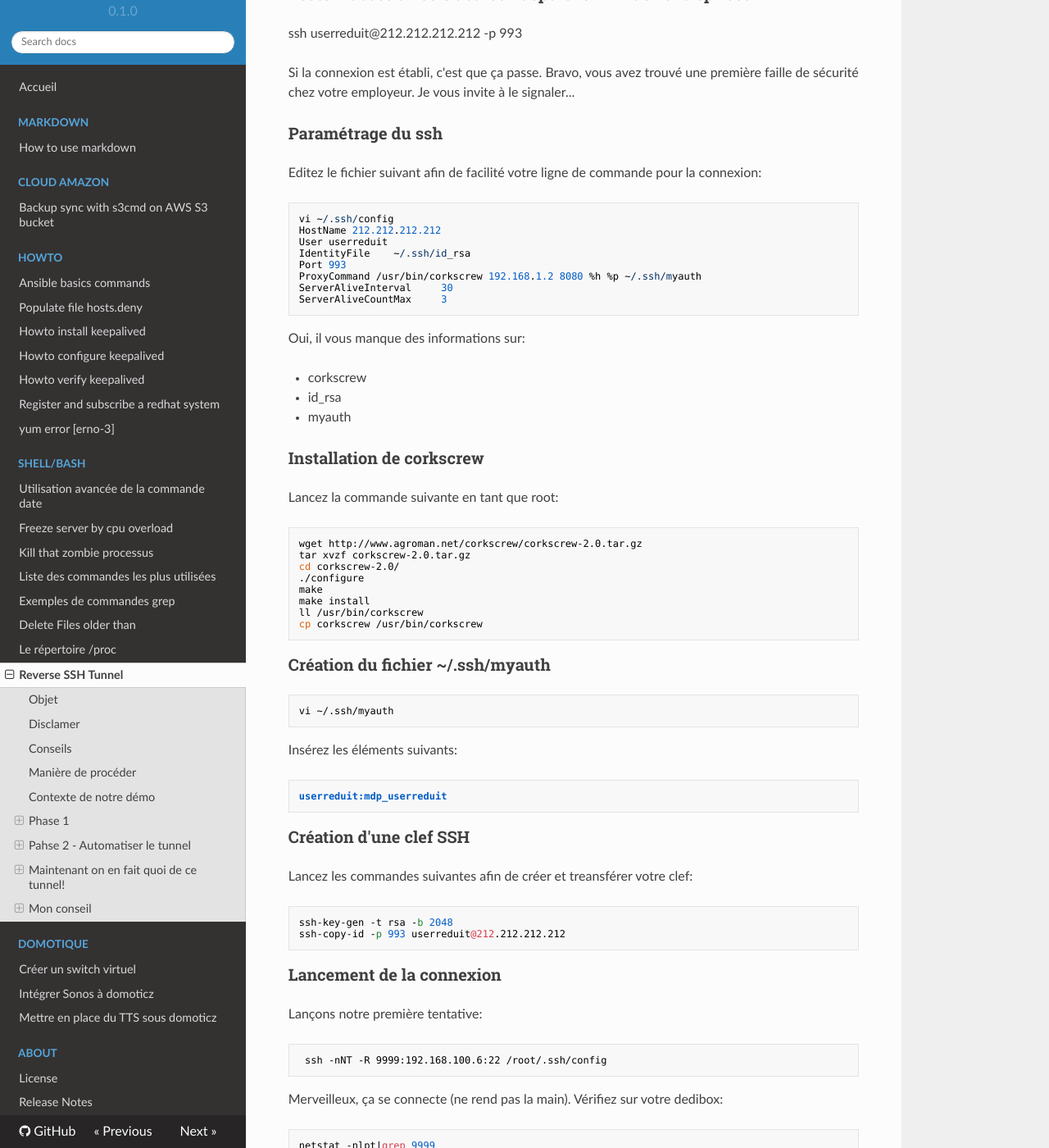
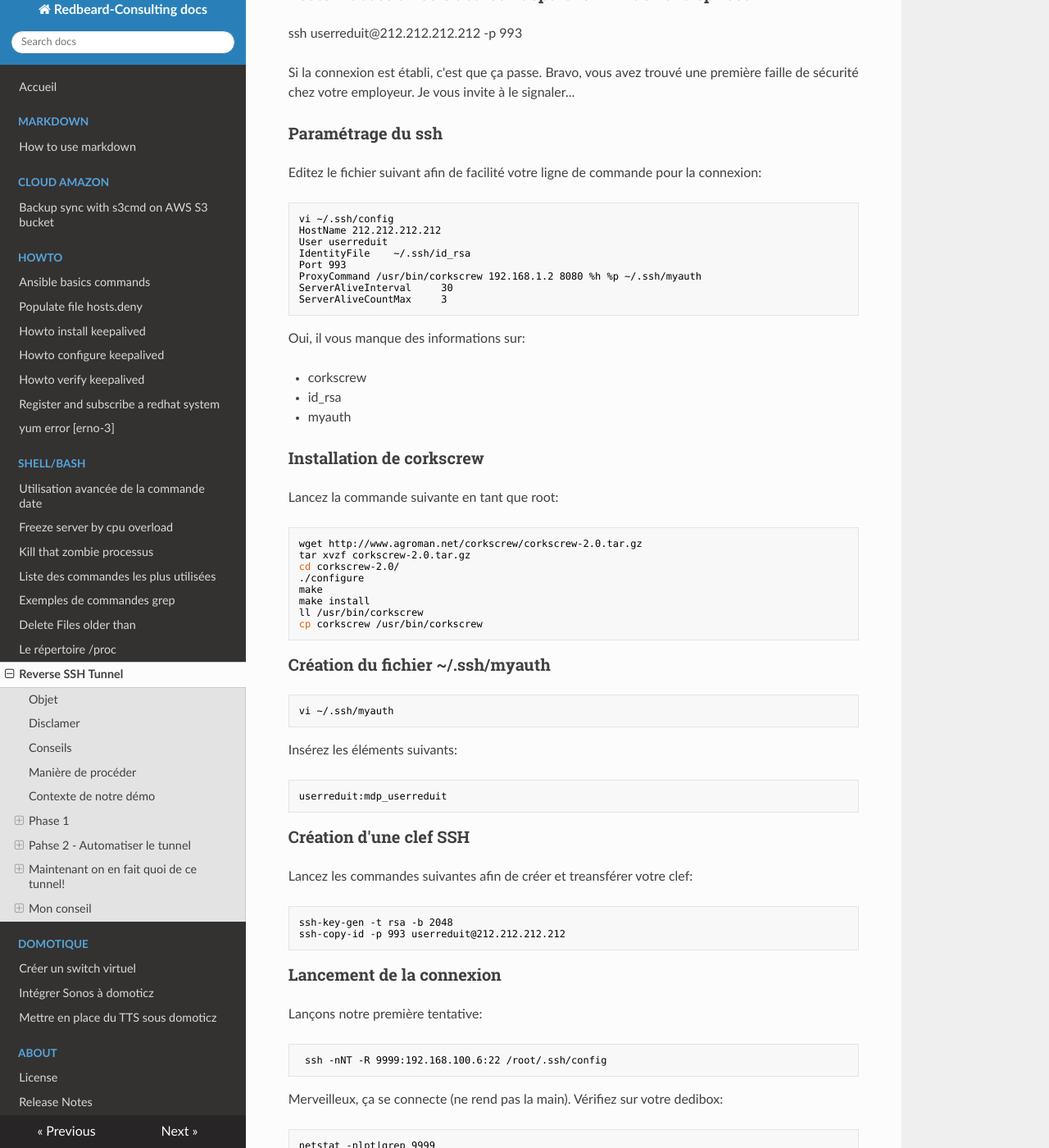
Before and after one commit to redbeard28/docset, an MkDocs documentation site: the page built from docs/shell-bash/reverse-ssh-tunel.md, in a window 1280 px wide and 1400 px high, scrolled down 1537 px. Shown: the whole window at 82% size. Built offline with MkDocs 1.6.1, drawn with Linux system fonts in a browser that asks for light colours; nearby versions of some CDN libraries; old or Windows-style settings are respelled for this version of MkDocs.

```diff
--- a/mkdocs.yml
+++ b/mkdocs.yml
@@ -1,45 +1,31 @@
 site_name: Redbeard-Consulting docs
-site_url: http://docs.redbeard-consulting.fr
-repo_url: https://github.com/redbeard28/redbeard-consulting_docs
+site_url: http://redbeard-consulting_docs.redthedocs.io
 site_description: Base de connaissances documentaire provenant d'un consultant freelance Linux
 site_autor: Jérémie CUADRADO
-site_favicon: 'images/favicon.ico'
-theme: 'readthedocs'
-markdown_extensions:
-  - fenced_code
-  - admonition
-  - codehilite(css_class=code)
-extra:
-  version: '0.1.0'
-  logo: 'images/redbeardv4_LOGO.jpg'
-  palette:
-    primary: 'light blue'
-    accent: 'blue'
-google_analytics:
-  - 'UA-89297097-1'
-  - 'auto'
+site_favicon: images/favicon.ico
 
 pages:
-  - ['index.md', 'Accueil']
-  - ['howto/mkdocs/utilisation_markdown.md', 'Markdown', 'How to use markdown']
-  - ['aws/freenas_aws_s3.md', 'Cloud Amazon', 'Backup sync with s3cmd on AWS S3 bucket']
-  - ['howto/ansible/ansible_howto.md', 'Howto', 'Ansible basics commands']
-  - ['howto/Linux/populate-hosts.deny.md', 'Howto', 'Populate file hosts.deny']
-  - ['howto/keepalived/install_keepalived.md', 'Howto', 'Howto install keepalived']
-  - ['howto/keepalived/configure_keepalived.md', 'Howto', 'Howto configure keepalived']
-  - ['howto/keepalived/verify_keepalived.md', 'Howto', 'Howto verify keepalived']
-  - ['howto/Red Hat/register-redhat-system.md', 'Howto', 'Register and subscribe a redhat system']
-  - ['howto/Red Hat/yum_error_erno-3.md', 'Howto', 'yum error [erno-3]']
-  - ['shell-bash/date-avanced-cmd.md', 'Shell/Bash', 'Utilisation avancée de la commande date']
-  - ['shell-bash/freeze-by-cpu-overload.md', 'Shell/Bash', 'Freeze server by cpu overload']
-  - ['shell-bash/kill-zombie-process.md', 'Shell/Bash', 'Kill that zombie processus']
-  - ['shell-bash/most-use-cmd-list.md', 'Shell/Bash', 'Liste des commandes les plus utilisées']
-  - ['shell-bash/cmd-grep.md', 'Shell/Bash', 'Exemples de commandes grep']
-  - ['shell-bash/find-rm.md', 'Shell/Bash', 'Delete Files older than']
-  - ['shell-bash/folder-proc.md', 'Shell/Bash', 'Le répertoire /proc']
-  - ['shell-bash/reverse-ssh-tunel.md', 'Shell/Bash', 'Reverse SSH Tunnel']
-  - ['domotique/domoticz/create-dummy-switch.md', 'Domotique', 'Créer un switch virtuel']
-  - ['domotique/domoticz/sonos-integration.md', 'Domotique', 'Intégrer Sonos à domoticz']
-  - ['domotique/domoticz/tts-domoticz.md', 'Domotique', 'Mettre en place du TTS sous domoticz']
-  - ['about/license.md', 'About', 'License']
-  - ['about/release-notes.md', 'About', 'Release Notes']
+- ['index.md', 'Accueil']
+- ['howto/mkdocs/utilisation_markdown.md', 'Markdown', 'How to use markdown']
+- ['aws/freenas_aws_s3.md', 'Cloud Amazon', 'Backup sync with s3cmd on AWS S3 bucket']
+- ['howto/ansible/ansible_howto.md', 'Howto', 'Ansible basics commands']
+- ['howto/Linux/populate-hosts.deny.md', 'Howto', 'Populate file hosts.deny']
+- ['howto/keepalived/install_keepalived.md', 'Howto', 'Howto install keepalived']
+- ['howto/keepalived/configure_keepalived.md', 'Howto', 'Howto configure keepalived']
+- ['howto/keepalived/verify_keepalived.md', 'Howto', 'Howto verify keepalived']
+- ['howto/Red Hat/register-redhat-system.md', 'Howto', 'Register and subscribe a redhat system']
+- ['howto/Red Hat/yum_error_erno-3.md', 'Howto', 'yum error [erno-3]']
+- ['shell-bash/date-avanced-cmd.md', 'Shell/Bash', 'Utilisation avancée de la commande date']
+- ['shell-bash/freeze-by-cpu-overload.md', 'Shell/Bash', 'Freeze server by cpu overload']
+- ['shell-bash/kill-zombie-process.md', 'Shell/Bash', 'Kill that zombie processus']
+- ['shell-bash/most-use-cmd-list.md', 'Shell/Bash', 'Liste des commandes les plus utilisées']
+- ['shell-bash/cmd-grep.md', 'Shell/Bash', 'Exemples de commandes grep']
+- ['shell-bash/find-rm.md', 'Shell/Bash', 'Delete Files older than']
+- ['shell-bash/folder-proc.md', 'Shell/Bash', 'Le répertoire /proc']
+- ['shell-bash/reverse-ssh-tunel.md', 'Shell/Bash', 'Reverse SSH Tunnel']
+- ['domotique/domoticz/create-dummy-switch.md', 'Domotique', 'Créer un switch virtuel']
+- ['domotique/domoticz/sonos-integration.md', 'Domotique', 'Intégrer Sonos à domoticz']
+- ['domotique/domoticz/tts-domoticz.md', 'Domotique', 'Mettre en place du TTS sous domoticz']
+- ['about/license.md', 'About', 'License']
+- ['about/release-notes.md', 'About', 'Release Notes']
+theme: readthedocs
```
Also changed, not shown: 1 other file.
